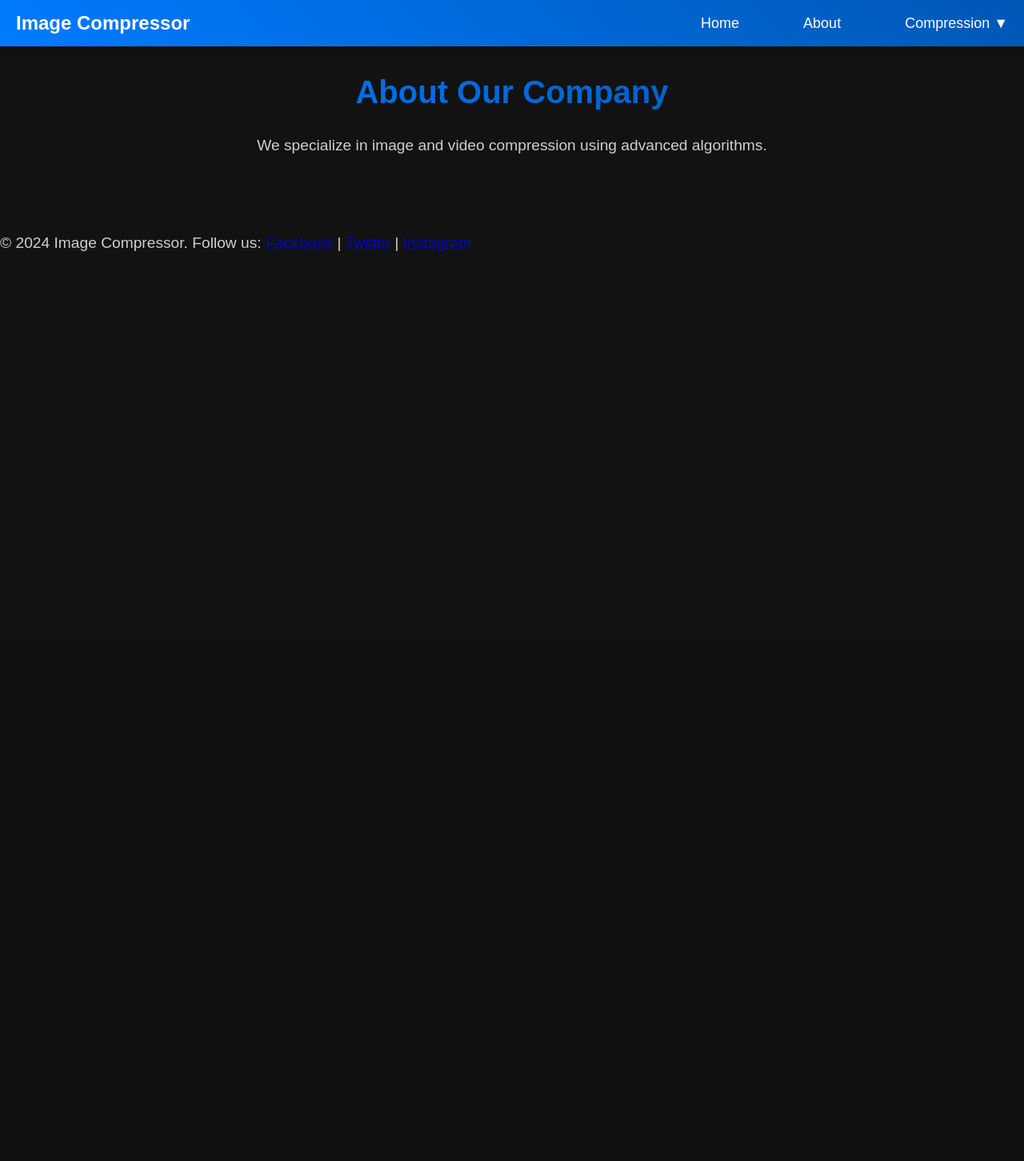
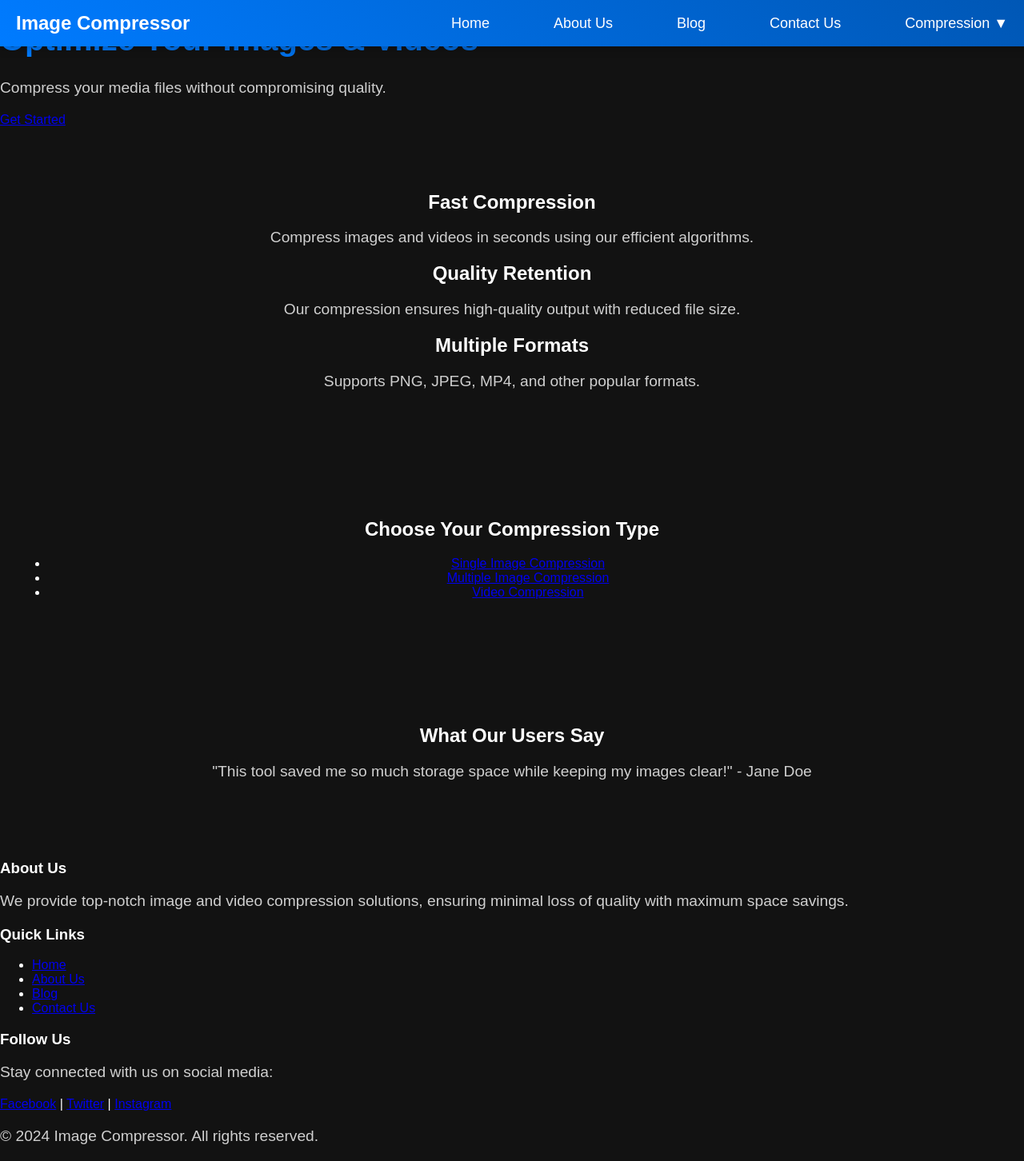
Before and after one commit to martinondiwa/image_compression, a Flask app: page /about in a window 1280 px wide. Shown: the whole page at 80% size. Before the commit the page ends 314 px from the top, so only its background shows below. Run offline with Flask 3, Linux system fonts and the light colour scheme.

Commit message:
Update base.html
asdf

```diff
--- a/templates/base.html
+++ b/templates/base.html
@@ -1,4 +1,3 @@
-{# Flask base template provides a reusable layout with a dynamic title and content blocks#}
 <!DOCTYPE html>
 <html lang="en">
 <head>
@@ -8,15 +7,17 @@
     <link rel="stylesheet" href="{{ url_for('static', filename='css/style.css') }}">
     <script src="{{ url_for('static', filename='js/script.js') }}" defer></script>
 </head>
-
 <body>
     <nav class="navbar">
         <div class="logo">Image Compressor</div>
         <ul class="nav-links">
             <li><a href="{{ url_for('home') }}">Home</a></li>
-        <li><a href="{{ url_for('about') }}">About</a></li>
+            <li><a href
+="{{ url_for('about') }}">About Us</a></li>
+            <li><a href="{{ url_for('blog') }}">Blog</a></li>
+            <li><a href="{{ url_for('contact') }}">Contact Us</a></li>
             <li class="dropdown">
-            <a href="#">Compression ▼</a>
+                <a href="{{ url_for('compression') }}">Compression ▼</a>
                 <div class="dropdown-menu">
                     <a href="{{ url_for('single_compression') }}">Single Image Compression</a>
                     <a href="{{ url_for('multiple_compression') }}">Multiple Image Compression</a>
@@ -26,16 +27,67 @@
         </ul>
     </nav>
 
-    <div class="content">
-        {% block content %}{% endblock %}
+    <header class="hero-section">
+        <h1>Optimize Your Images & Videos</h1>
+        <p>Compress your media files without compromising quality.</p>
+        <a href="{{ url_for('single_compression') }}" class="btn">Get Started</a>
+    </header>
+
+    <section class="features">
+        <div class="feature">
+            <h2>Fast Compression</h2>
+            <p>Compress images and videos in seconds using our efficient algorithms.</p>
         </div>
+        <div class="feature">
+            <h2>Quality Retention</h2>
+            <p>Our compression ensures high-quality output with reduced file size.</p>
+        </div>
+        <div class="feature">
+            <h2>Multiple Formats</h2>
+            <p>Supports PNG, JPEG, MP4, and other popular formats.</p>
+        </div>
+    </section>
+
+    <section class="compression-options">
+        <h2>Choose Your Compression Type</h2>
+        <ul>
+            <li><a href="{{ url_for('single_compression') }}">Single Image Compression</a></li>
+            <li><a href="{{ url_for('multiple_compression') }}">Multiple Image Compression</a></li>
+            <li><a href="{{ url_for('video_compression') }}">Video Compression</a></li>
+        </ul>
+    </section>
+
+    <section class="testimonial">
+        <h2>What Our Users Say</h2>
+        <p>"This tool saved me so much storage space while keeping my images clear!" - Jane Doe</p>
+    </section>
 
     <footer>
-        <p>© 2024 Image Compressor. Follow us:
+        <div class="footer-content">
+            <div class="footer-section about">
+                <h3>About Us</h3>
+                <p>We provide top-notch image and video compression solutions, ensuring minimal loss of quality with maximum space savings.</p>
+            </div>
+            <div class="footer-section links">
+                <h3>Quick Links</h3>
+                <ul>
+                    <li><a href="{{ url_for('home') }}">Home</a></li>
+                    <li><a href="{{ url_for('about') }}">About Us</a></li>
+                    <li><a href="{{ url_for('blog') }}">Blog</a></li>
+                    <li><a href="{{ url_for('contact') }}">Contact Us</a></li>
+                </ul>
+            </div>
+            <div class="footer-section social">
+                <h3>Follow Us</h3>
+                <p>Stay connected with us on social media:</p>
                 <a href="#">Facebook</a> |
                 <a href="#">Twitter</a> |
                 <a href="#">Instagram</a>
-        </p>
+            </div>
+        </div>
+        <div class="footer-bottom">
+            <p>© 2024 Image Compressor. All rights reserved.</p>
+        </div>
     </footer>
 </body>
 </html>
```
Lines whose indentation alone changed are shown as unchanged.
